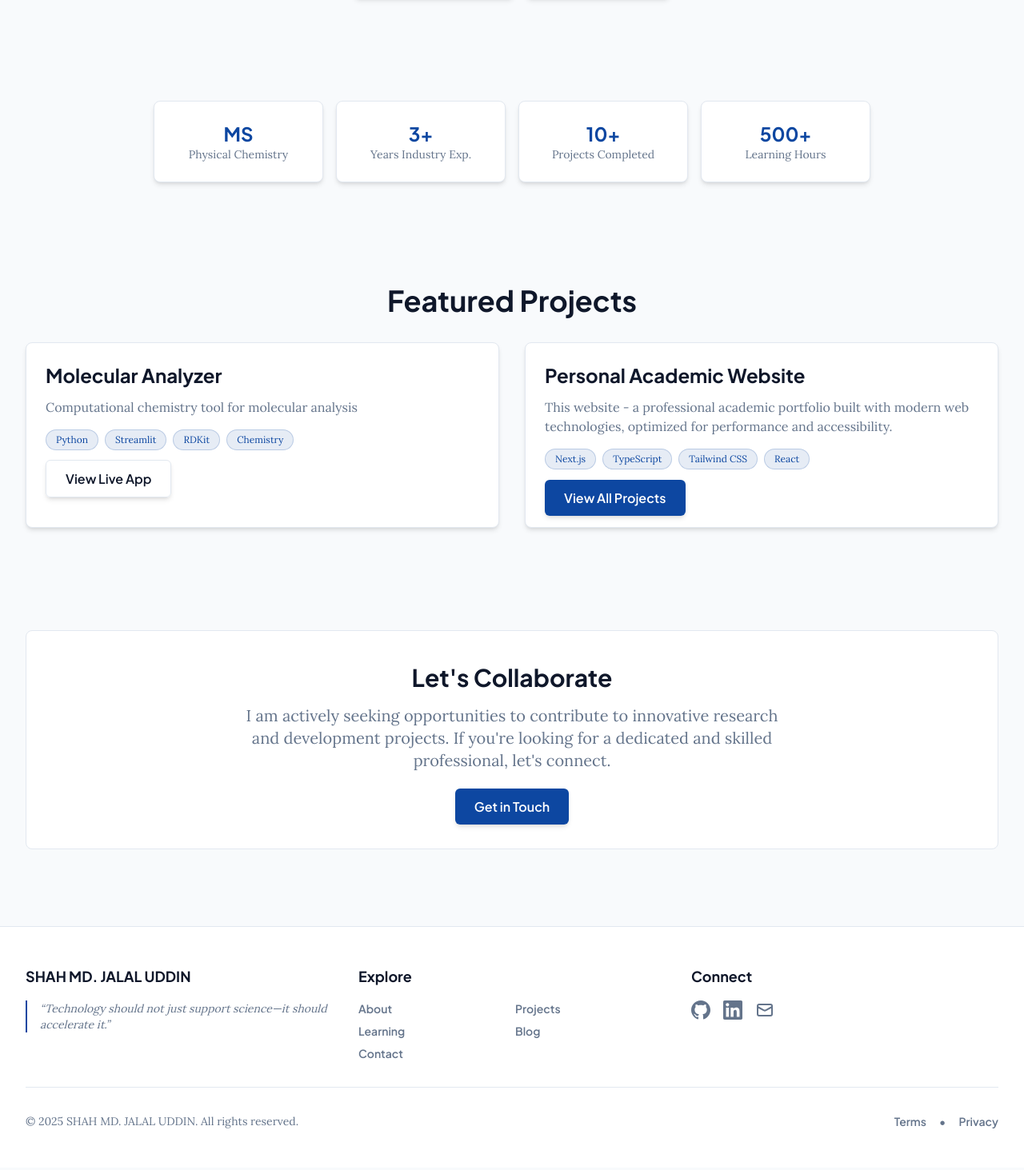
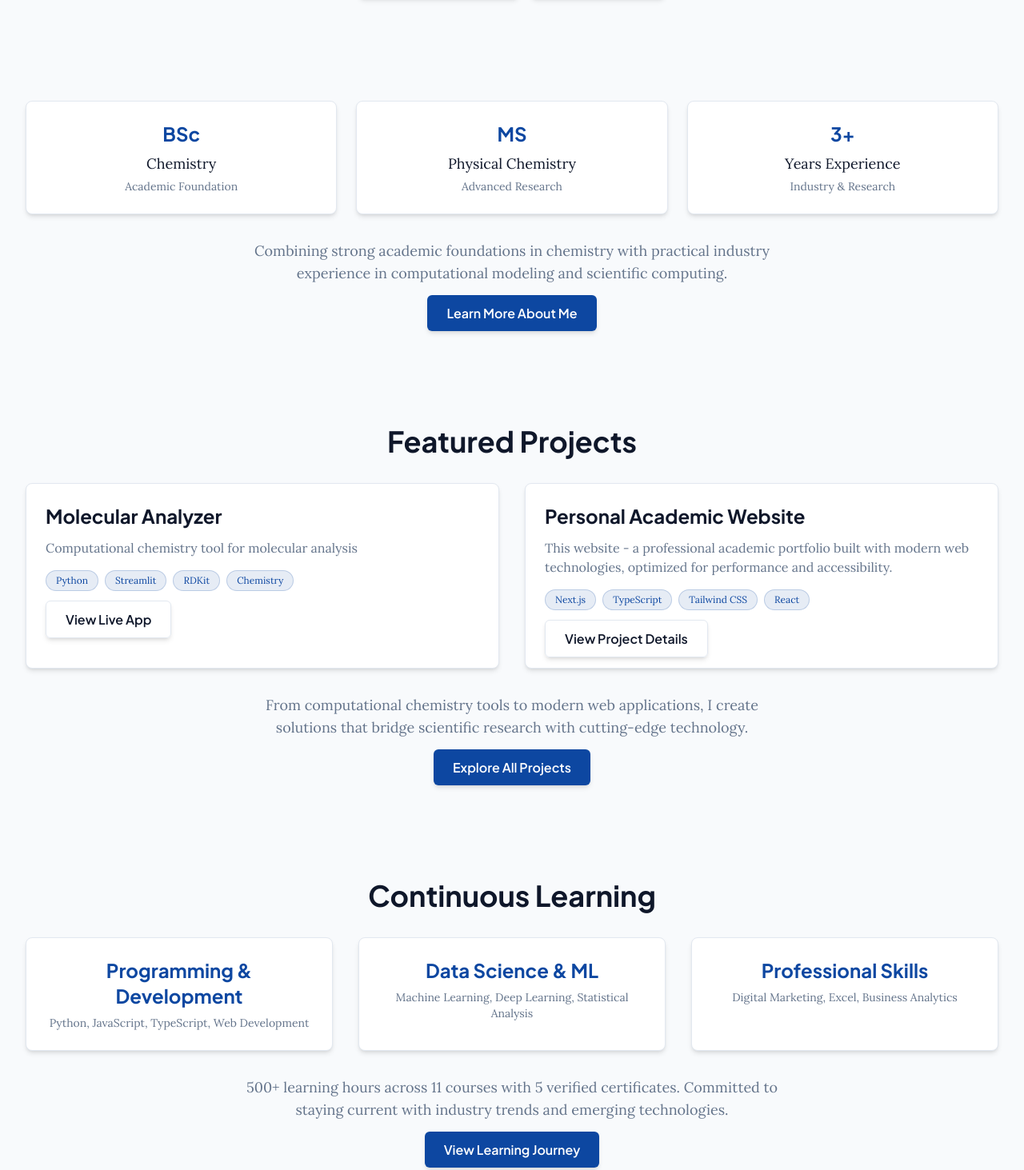
Before and after one commit to shahjalal2313/shahjalal-shanto-website, a Next.js app: page / in a window 1280 px wide. Shown: the part 487-1950 px from the top of the page at 80% size. Built offline with nearby package versions, Linux system fonts and the light colour scheme.

Commit message:
Enhance user journey flow and add secure CV request system

```diff
--- a/src/app/learning/page.tsx
+++ b/src/app/learning/page.tsx
@@ -19,20 +19,30 @@ const learningCategories = [
     category: 'Programming & Software Development',
     courses: [
       { title: 'Programming for Everybody (Getting Started with Python)', provider: 'Coursera (University of Michigan)', status: 'Completed', completionDate: 'Nov 2020', description: 'A foundational course on Python programming, covering variables, conditional logic, functions, and loops.', skills: ['Python', 'Programming Logic', 'Functions'], certificateUrl: 'https://coursera.org/share/73646e350c82357bd9f783105aa382ac', courseUrl: 'https://www.coursera.org/learn/python' },
-      { title: 'Python Data Structures', provider: 'Coursera (University of Michigan)', status: 'Completed', completionDate: 'Nov 2020', description: 'An exploration of Python’s core data structures, including lists, dictionaries, and tuples.', skills: ['Data Structures', 'Dictionaries', 'Tuples'], certificateUrl: 'https://coursera.org/share/17f68f6c8486854b1f63b73a5b6ff9e8', courseUrl: 'https://www.coursera.org/learn/python-data' },
+      { title: 'Python Data Structures', provider: 'Coursera (University of Michigan)', status: 'Completed', completionDate: 'Nov 2020', description: 'An exploration of Python core data structures, including lists, dictionaries, and tuples.', skills: ['Data Structures', 'Dictionaries', 'Tuples'], certificateUrl: 'https://coursera.org/share/17f68f6c8486854b1f63b73a5b6ff9e8', courseUrl: 'https://www.coursera.org/learn/python-data' },
       { title: '100 Days of Code: The Complete Python Pro Bootcamp', provider: 'Udemy', status: 'In Progress (58%)', completionDate: 'Ongoing', description: 'A project-based bootcamp covering a wide range of Python applications from web development to data science.', skills: ['Python', 'OOP', 'Pandas', 'Matplotlib'], certificateUrl: null, courseUrl: 'https://www.udemy.com/course/100-days-of-code/' },
     ],
   },
   {
     category: 'Data Science & Analytics',
     courses: [
+      { title: 'The Ultimate Pandas Bootcamp: Advanced Python Data Analysis', provider: 'Udemy', status: 'Completed', completionDate: 'Sep 2023', description: 'Advanced Pandas course covering data manipulation, cleaning, statistical analysis, and visualization with Python.', skills: ['Advanced Pandas', 'Data Manipulation', 'Data Cleaning', 'Statistical Analysis'], certificateUrl: 'https://www.udemy.com/certificate/UC-5eb9b10c-9263-4287-b709-5c2255750896/', courseUrl: 'https://www.udemy.com/course/the-ultimate-pandas-bootcamp-advanced-python-data-analysis/' },
+      { title: 'The Power of Statistics', provider: 'Coursera (Google)', status: 'Audited', completionDate: 'Feb 2024', description: 'Statistical analysis course covering hypothesis testing, probability distributions, and statistical inference with Python.', skills: ['Statistical Analysis', 'Hypothesis Testing', 'Probability Distributions', 'Statistical Inference'], certificateUrl: null, courseUrl: 'https://www.coursera.org/learn/the-power-of-statistics' },
       { title: 'The Data Science Course: Complete Data Science Bootcamp', provider: 'Udemy', status: 'In Progress (50%)', completionDate: 'Ongoing', description: 'A comprehensive bootcamp covering the full data science stack, from statistics to machine learning.', skills: ['Statistics', 'Probability', 'Hypothesis Testing'], certificateUrl: null, courseUrl: 'https://www.udemy.com/course/the-data-science-course-complete-data-science-bootcamp/' },
       { title: 'A Deep Understanding of Deep Learning', provider: 'Udemy', status: 'In Progress (31%)', completionDate: 'Ongoing', description: 'A course focusing on the mathematical and theoretical foundations of deep learning and neural networks.', skills: ['Deep Learning', 'PyTorch', 'Backpropagation'], certificateUrl: null, courseUrl: 'https://www.udemy.com/course/deeplearning_x/' },
       { title: 'Complete Machine Learning and Data Science: Zero to Mastery', provider: 'Udemy', status: 'In Progress (61%)', completionDate: 'Ongoing', description: 'A hands-on course focused on building real-world machine learning models with Scikit-learn.', skills: ['Machine Learning', 'Scikit-learn', 'Pandas'], certificateUrl: null, courseUrl: 'https://www.udemy.com/course/complete-machine-learning-and-data-science-zero-to-mastery/' },
+      { title: 'Intro to Machine Learning', provider: 'Kaggle Learn', status: 'Completed', completionDate: 'Feb 2024', description: 'Practical ML fundamentals with Iowa housing dataset, covering decision trees, random forests, and model validation.', skills: ['Decision Trees', 'Random Forests', 'Model Validation', 'Cross-Validation'], certificateUrl: null, courseUrl: 'https://www.kaggle.com/learn/intro-to-machine-learning' },
+    ],
+  },
+  {
+    category: 'Others',
+    courses: [
+      { title: 'Excel Skills for Business: Essentials', provider: 'Coursera (Macquarie University)', status: 'Completed', completionDate: 'Nov 2020', description: 'Foundational business Excel training covering navigation, formulas, formatting, and data visualization.', skills: ['Excel Navigation', 'Formula Writing', 'Data Visualization', 'Business Calculations'], certificateUrl: 'https://coursera.org/share/1adf4483166f86a45160ce8565cf13ca', courseUrl: 'https://www.coursera.org/learn/excel-essentials' },
+      { title: 'Meta Social Media Marketing', provider: 'Coursera (Meta)', status: 'Completed', completionDate: 'Jan 2021', description: 'Comprehensive digital marketing training covering Facebook Ads Manager, Instagram marketing, and social media strategy.', skills: ['Social Media Strategy', 'Facebook Ads Manager', 'Instagram Marketing', 'Content Creation'], certificateUrl: 'https://coursera.org/share/2676e5b0169cf9a01f4d10b3015e9857', courseUrl: 'https://www.coursera.org/professional-certificates/facebook-social-media-marketing' },
     ],
   },
 ];
-const learningStats = { totalCourses: 11, completedCourses: 6, inProgressCourses: 4, totalHours: 253, certificatesEarned: 5 };
+const learningStats = { totalCourses: 11, completedCourses: 6, inProgressCourses: 4, totalHours: 500, certificatesEarned: 5 };
 
 // --- Local, Reusable Components ---
 interface ButtonProps {
@@ -112,6 +122,20 @@ export default function LearningJourneyPage() {
           </div>
         </section>
       ))}
+
+      {/* Call to Action - Strategic About & Contact Navigation */}
+      <section className="text-center bg-card border border-border rounded-lg p-10">
+        <h2 className="text-3xl font-sans font-bold text-foreground mb-4">
+          Ready to Apply These Skills?
+        </h2>
+        <p className="text-xl text-muted font-serif mb-8 max-w-2xl mx-auto">
+          These skills and knowledge are actively applied in my professional work and research. Learn more about my background or let&apos;s discuss how we can collaborate.
+        </p>
+        <div className="flex flex-col sm:flex-row gap-4 justify-center">
+          <Button href="/about">👨‍🔬 My Professional Background</Button>
+          <Button href="/contact" variant="secondary">🤝 Discuss Collaboration</Button>
+        </div>
+      </section>
 
       {selectedCourse && <CourseModal course={selectedCourse} onClose={() => setSelectedCourse(null)} />}
     </div>
--- a/src/app/page.tsx
+++ b/src/app/page.tsx
@@ -77,29 +77,34 @@ export default function Home() {
         </p>
         <div className="flex flex-col sm:flex-row gap-4 justify-center">
           <Button href="/projects">🚀 Explore My Work</Button>
-          <Button href="/About me/CV_of_Shah_Md_Jalal_Uddin.pdf" variant="secondary">📄 Download CV</Button>
+          <Button href="/contact" variant="secondary">📞 Get in Touch</Button>
         </div>
       </section>
 
-      {/* Credibility Indicators */}
-      <section className="max-w-4xl mx-auto">
-        <div className="grid grid-cols-2 md:grid-cols-4 gap-4">
-          <Card className="text-center p-4">
-            <div className="font-sans font-bold text-2xl text-primary">MS</div>
-            <div className="text-sm text-muted">Physical Chemistry</div>
+      {/* Education & Experience */}
+      <section>
+        <div className="grid md:grid-cols-3 gap-6 mb-8">
+          <Card className="text-center p-6">
+            <div className="font-sans font-bold text-2xl text-primary mb-2">BSc</div>
+            <div className="text-lg font-medium text-foreground mb-1">Chemistry</div>
+            <div className="text-sm text-muted">Academic Foundation</div>
           </Card>
-          <Card className="text-center p-4">
-            <div className="font-sans font-bold text-2xl text-primary">3+</div>
-            <div className="text-sm text-muted">Years Industry Exp.</div>
+          <Card className="text-center p-6">
+            <div className="font-sans font-bold text-2xl text-primary mb-2">MS</div>
+            <div className="text-lg font-medium text-foreground mb-1">Physical Chemistry</div>
+            <div className="text-sm text-muted">Advanced Research</div>
           </Card>
-          <Card className="text-center p-4">
-            <div className="font-sans font-bold text-2xl text-primary">10+</div>
-            <div className="text-sm text-muted">Projects Completed</div>
+          <Card className="text-center p-6">
+            <div className="font-sans font-bold text-2xl text-primary mb-2">3+</div>
+            <div className="text-lg font-medium text-foreground mb-1">Years Experience</div>
+            <div className="text-sm text-muted">Industry & Research</div>
           </Card>
-          <Card className="text-center p-4">
-            <div className="font-sans font-bold text-2xl text-primary">500+</div>
-            <div className="text-sm text-muted">Learning Hours</div>
-          </Card>
+        </div>
+        <div className="text-center">
+          <p className="text-lg text-muted font-serif mb-6 max-w-2xl mx-auto">
+            Combining strong academic foundations in chemistry with practical industry experience in computational modeling and scientific computing.
+          </p>
+          <Button href="/about">Learn More About Me</Button>
         </div>
       </section>
 
@@ -108,7 +113,7 @@ export default function Home() {
         <h2 className="text-3xl md:text-4xl font-sans font-bold text-foreground mb-8 text-center">
           Featured Projects
         </h2>
-        <div className="grid md:grid-cols-2 gap-8">
+        <div className="grid md:grid-cols-2 gap-8 mb-8">
           <Card>
             <h3 className="text-xl md:text-2xl font-sans font-semibold text-foreground mb-3">
               {EXTERNAL_PROJECTS.molecularAnalyzer.title}
@@ -135,8 +140,41 @@ export default function Home() {
                 <Tag key={tech}>{tech}</Tag>
               ))}
             </div>
-            <Button href="/projects">View All Projects</Button>
+            <Button href="/projects" variant="secondary">View Project Details</Button>
           </Card>
+        </div>
+        <div className="text-center">
+          <p className="text-lg text-muted font-serif mb-6 max-w-2xl mx-auto">
+            From computational chemistry tools to modern web applications, I create solutions that bridge scientific research with cutting-edge technology.
+          </p>
+          <Button href="/projects">Explore All Projects</Button>
+        </div>
+      </section>
+
+      {/* Learning Journey */}
+      <section>
+        <h2 className="text-3xl md:text-4xl font-sans font-bold text-foreground mb-8 text-center">
+          Continuous Learning
+        </h2>
+        <div className="grid md:grid-cols-3 gap-8 mb-8">
+          <Card className="text-center p-6">
+            <div className="font-sans font-bold text-2xl text-primary mb-2">Programming & Development</div>
+            <div className="text-sm text-muted">Python, JavaScript, TypeScript, Web Development</div>
+          </Card>
+          <Card className="text-center p-6">
+            <div className="font-sans font-bold text-2xl text-primary mb-2">Data Science & ML</div>
+            <div className="text-sm text-muted">Machine Learning, Deep Learning, Statistical Analysis</div>
+          </Card>
+          <Card className="text-center p-6">
+            <div className="font-sans font-bold text-2xl text-primary mb-2">Professional Skills</div>
+            <div className="text-sm text-muted">Digital Marketing, Excel, Business Analytics</div>
+          </Card>
+        </div>
+        <div className="text-center">
+          <p className="text-lg text-muted font-serif mb-6 max-w-2xl mx-auto">
+            500+ learning hours across 11 courses with 5 verified certificates. Committed to staying current with industry trends and emerging technologies.
+          </p>
+          <Button href="/learning">View Learning Journey</Button>
         </div>
       </section>
 
--- a/src/app/projects/page.tsx
+++ b/src/app/projects/page.tsx
@@ -146,6 +146,20 @@ export default function ProjectsPage() {
         <Card><GitHubRepos username="shahjalal-shanto" maxRepos={6} /></Card>
       </section>
 
+      {/* Call to Action - Strategic Learning & Contact Navigation */}
+      <section className="text-center bg-card border border-border rounded-lg p-10">
+        <h2 className="text-3xl font-sans font-bold text-foreground mb-4">
+          Interested in My Skills & Journey?
+        </h2>
+        <p className="text-xl text-muted font-serif mb-8 max-w-2xl mx-auto">
+          These projects represent continuous learning and growth. Explore my educational journey and let&apos;s discuss how we can collaborate on innovative solutions.
+        </p>
+        <div className="flex flex-col sm:flex-row gap-4 justify-center">
+          <Button href="/learning">📚 View Learning Journey</Button>
+          <Button href="/contact" variant="secondary">🤝 Let&apos;s Collaborate</Button>
+        </div>
+      </section>
+
       {selectedProject && (
         <ProjectModal project={selectedProject} onClose={() => setSelectedProject(null)} />
       )}
```
Also changed, not shown: src/app/about/page.tsx (+16 -2 lines), src/app/contact/page.tsx (+33 -7 lines), src/components/common/GitHubRepos.tsx (+23 -5 lines).
